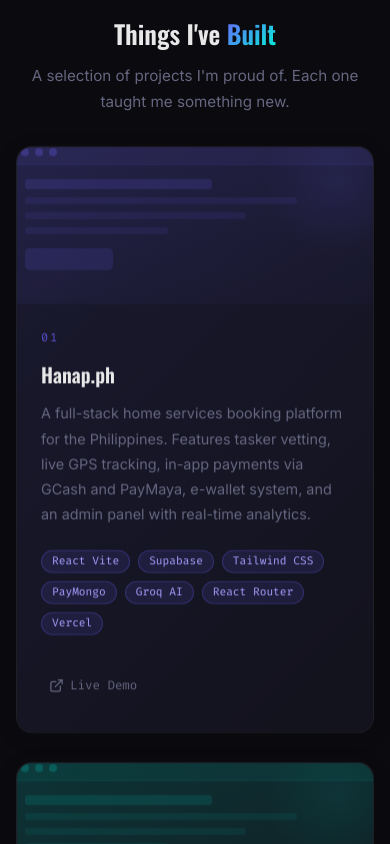
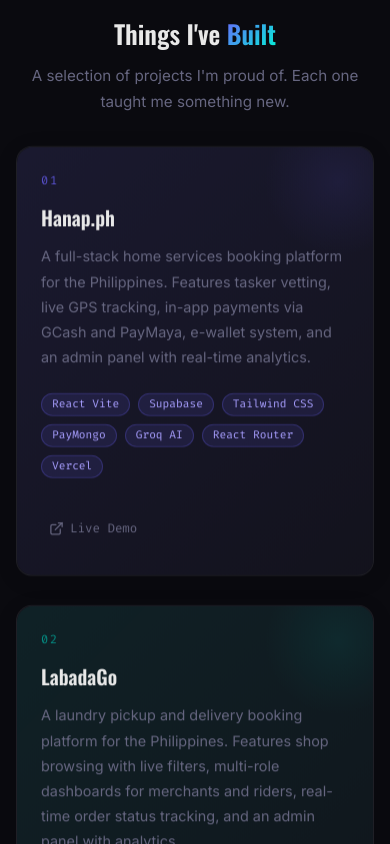
Before and after one commit to carlosaculsan-ui/my-portfolio, a React (Vite) app: page / in a window 390 px wide. Shown: the part 3280-4124 px from the top of the page. Built offline with nearby package versions, Linux system fonts and the light colour scheme.

Commit message:
fix: hide project preview mockup on mobile, disable VanillaTilt on touch

```diff
--- a/src/components/Projects.jsx
+++ b/src/components/Projects.jsx
@@ -58,7 +58,7 @@
 
   useEffect(() => {
     const el = cardRef.current;
-    if (!el) return;
+    if (!el || window.matchMedia('(pointer: coarse)').matches) return;
     VanillaTilt.init(el, { max: 10, speed: 500, glare: true, 'max-glare': 0.12, perspective: 1200, scale: 1.02 });
     return () => { if (el.vanillaTilt) el.vanillaTilt.destroy(); };
   }, []);
@@ -86,7 +86,7 @@
 
       <div style={{ position: 'relative', zIndex: 1 }}>
         {/* Browser-chrome preview — replace with <img> once screenshots are ready */}
-        <div style={{
+        <div className="project-preview-mock" style={{
           margin: '-2rem -2rem 1.5rem',
           height: '165px',
           background: `linear-gradient(160deg, ${project.accent}20 0%, ${project.accent}06 100%)`,
--- a/src/index.css
+++ b/src/index.css
@@ -977,9 +977,10 @@
   .about-contact-item   { font-size: 0.75rem; }
 
   /* Projects — force single column so cards never clip */
-  .grid-projects  { grid-template-columns: 1fr; }
-  .project-card   { padding: 1.5rem; }
-  .project-title  { font-size: 1.25rem; }
+  .grid-projects        { grid-template-columns: 1fr; }
+  .project-card         { padding: 1.5rem; }
+  .project-title        { font-size: 1.25rem; }
+  .project-preview-mock { display: none; }
 
   /* Skills — 3 fixed columns, compact cards */
   .grid-skills {
```
